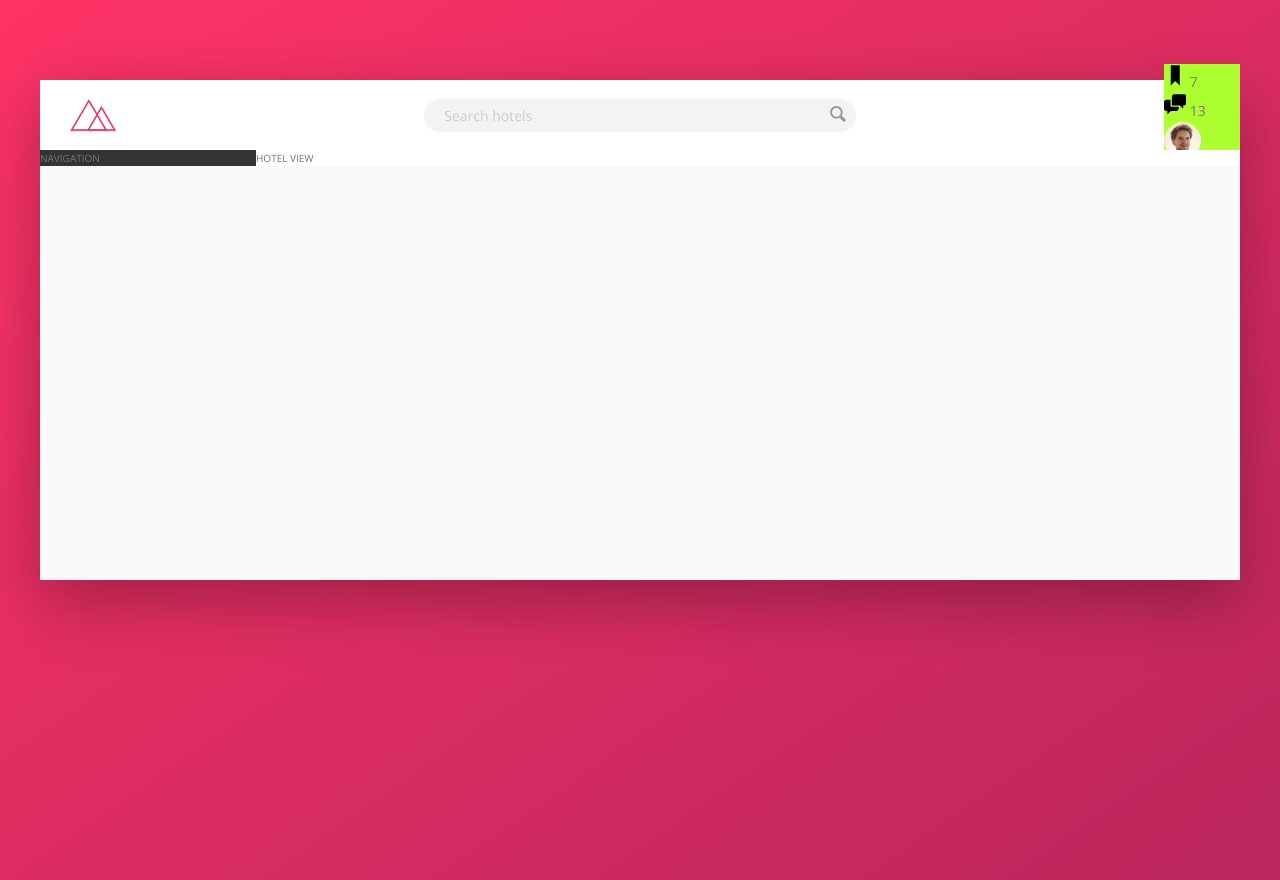
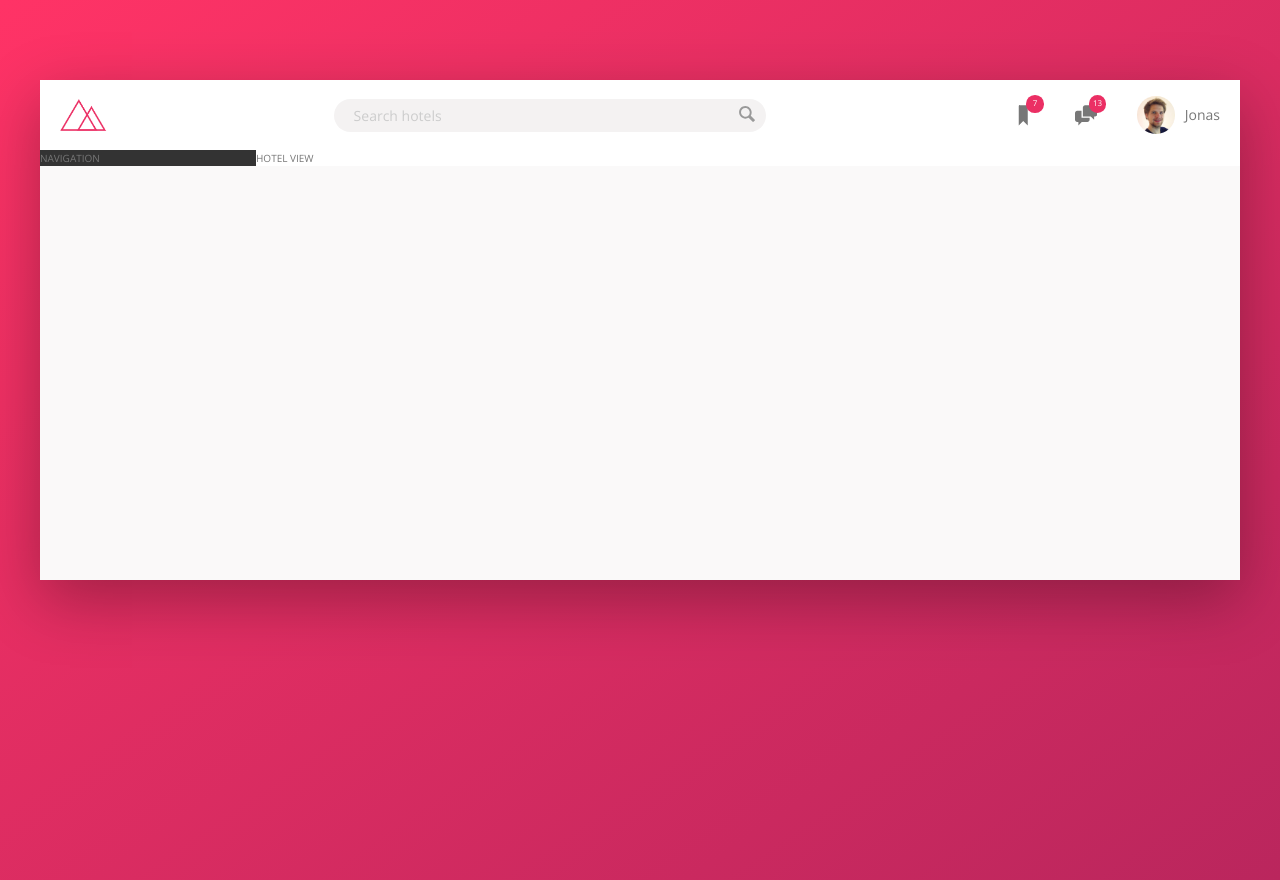
Before and after one commit to Raha2035/Advance-CSS-SCSS, a website: page 2- Trillo/index.html in a window 1280 px wide. Drawn offline with nearby package versions, Linux system fonts and the light colour scheme.

Commit message:
02_Trillo_Header-complete

```diff
--- a/2- Trillo/sass/_components.scss
+++ b/2- Trillo/sass/_components.scss
@@ -3,7 +3,7 @@
 
 .logo {
   height: 3.25rem;
-  margin-left: 3rem;
+  margin-left: 2rem;
 }
 
 ////////////////////////////////////////////////////////
@@ -71,26 +71,53 @@
 ////////////////////////////////////////////////////////
 //USER NAVIGATION
 .user-nav {
-  background-color: greenyellow;
+  display: flex;
+  align-items: center;
+  align-self: stretch;
+
+  & > * {
+    padding: 0 2rem;
+    cursor: pointer;
+    height: 100%;
+
+    display: flex;
+    align-items: center;
+
+    &:hover {
+      background-color: var(--color-grey-light-2);
+    }
+  }
+
   &__icon-box {
+    position: relative;
   }
 
   &__icon {
     width: 2.25rem;
     height: 2.25rem;
+    fill: var(--color-grey-dark-2);
   }
 
   &__notification {
-  }
+    font-size: 0.8rem;
+    height: 1.75rem;
+    width: 1.75rem;
+    border-radius: 50%;
+    background-color: var(--color-primary);
+    color: #fff;
 
-  &__user {
+    position: absolute;
+    top: 1.5rem;
+    right: 1.1rem;
+
+    display: flex;
+    align-items: center;
+    justify-content: center;
   }
 
   &__user-photo {
     height: 3.75rem;
     border-radius: 50%;
-  }
-
-  &__user-name {
+    margin-right: 1rem;
   }
 }
```
Also changed, not shown: 2- Trillo/css/style.css, 1 other file.
